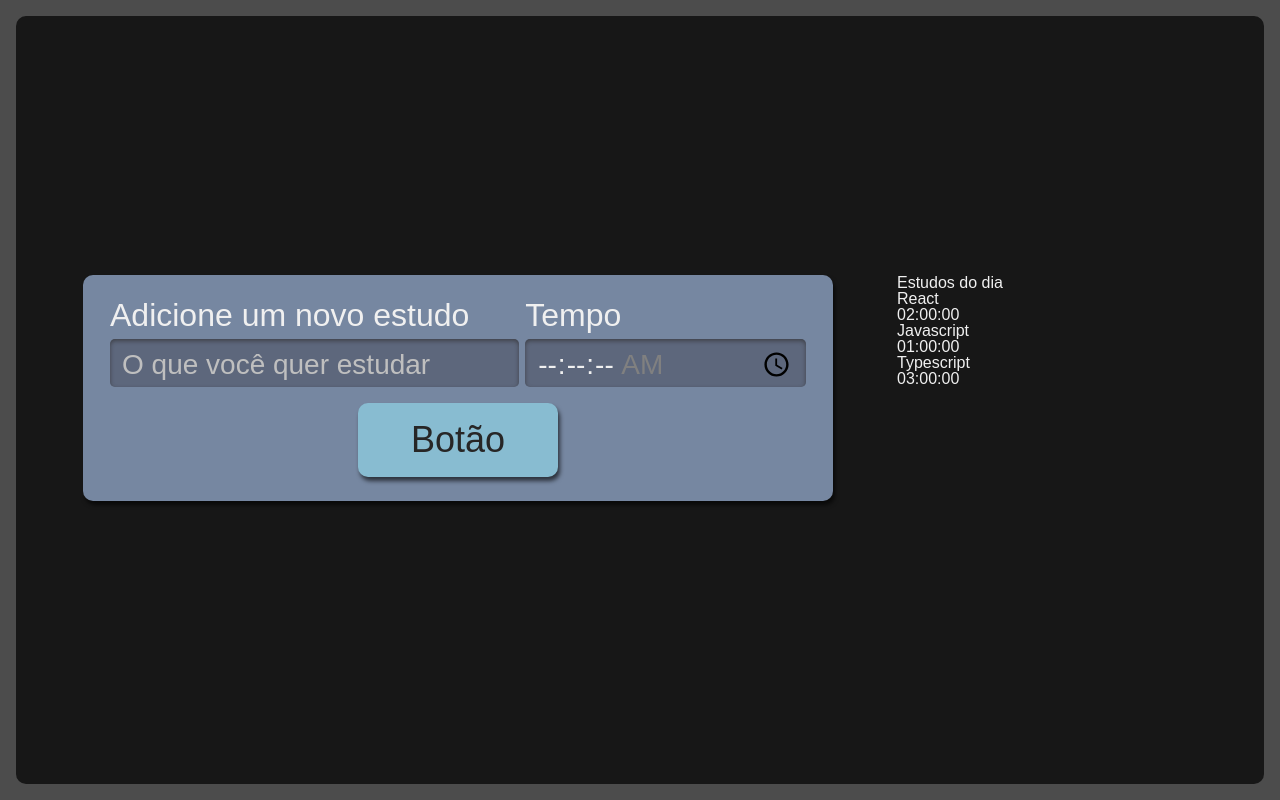
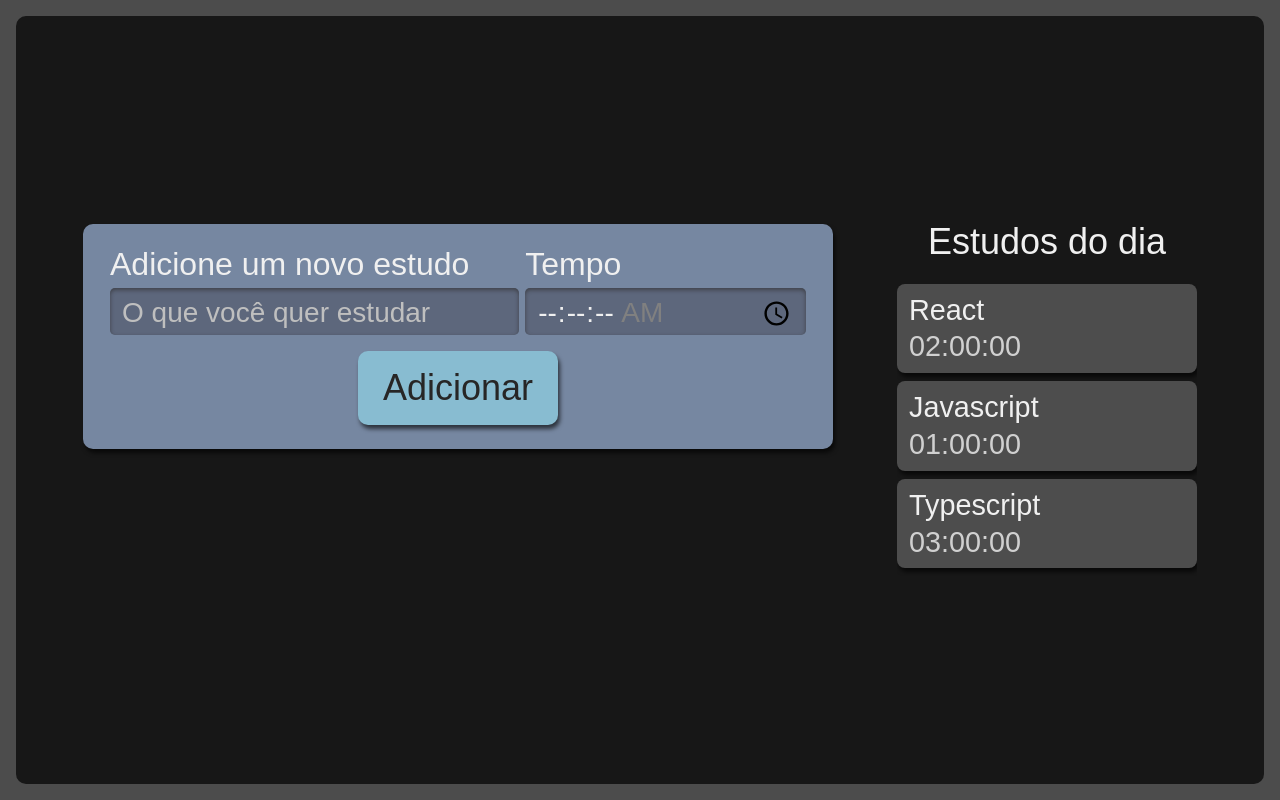
Before and after one commit to Soncosta-sys/alura-studies, a React (Create React App) app: page / in a window 1280 px wide. Built offline with nearby package versions, Linux system fonts and the light colour scheme.

Commit message:
Melhorado o código

```diff
--- a/package.json
+++ b/package.json
@@ -41,6 +41,7 @@
     ]
   },
   "devDependencies": {
-    "sass": "^1.49.9"
+    "sass": "^1.49.9",
+    "typescript-plugin-css-modules": "^3.4.0"
   }
 }
--- a/src/components/Botao/index.tsx
+++ b/src/components/Botao/index.tsx
@@ -1,11 +1,11 @@
 import React from "react";
-import './style.scss'
+import style from './Botao.module.scss'
 
 class Botao extends React.Component {
     render(){
         return(
-            <button className="botao">
-                Botão
+            <button className={style.botao}>
+                {this.props.children}
             </button>
         )
     }
--- a/src/components/Formulario/index.tsx
+++ b/src/components/Formulario/index.tsx
@@ -1,13 +1,13 @@
 import React from "react";
 import Botao from "../Botao";
-import './style.scss';
+import style from './Formulario.module.scss';
 
 
 class Formulario extends React.Component{
     render(){
         return(
-            <form className="novaTarefa">
-                <div className="inputContainer">
+            <form className={style.novaTarefa}>
+                <div className={style.inputContainer}>
                     <label htmlFor="tarefa">
                         Adicione um novo estudo
                     </label>
@@ -19,7 +19,7 @@ class Formulario extends React.Component{
                     required
                     />
                 </div>
-                <div className="inputContainer">
+                <div className={style.inputContainer}>
                     <label>
                         Tempo
                     </label>
@@ -33,7 +33,9 @@ class Formulario extends React.Component{
                     required
                     />
                 </div>
-                <Botao />
+                <Botao>
+                    Adicionar
+                </Botao>
             </form>
         )
     }
--- /dev/null
+++ b/src/components/Lista/Item/index.tsx
@@ -0,0 +1,10 @@
+import style from '../Lista.module.scss'
+export default function Item({tarefa, tempo}:{tarefa: string, tempo:string}){
+
+    return(
+        <li className={style.item}>
+        <h3>{tarefa}</h3>
+        <span>{tempo}</span>
+    </li>
+    )
+}
--- /dev/null
+++ b/src/components/Lista/Lista.module.scss
@@ -0,0 +1,75 @@
+.listaTarefas {
+    grid-area: tarefas;
+    height: 100%;
+
+    h2 {
+      font-size: 1.25rem;
+      margin-bottom: 12px;
+    }
+
+    ul {
+      max-height: 350px;
+      overflow-y: scroll;
+        scrollbar-width: thin;
+    }
+
+    @media screen and (min-width:1280px) {
+
+      h2{
+        text-align: center;
+        font-size: 2.25rem;
+        margin-bottom: 24px;
+      }
+
+      ul {
+        overflow: auto;
+        max-height: 500px;
+      }
+    }
+  }
+
+  .item {
+    background-color: #4D4D4D;
+    border-radius: 8px;
+    box-shadow: 2px 4px 4px #0000009F;
+    padding: 12px;
+    margin-bottom: 8px;
+    position: relative;
+    cursor: pointer;
+
+    h3 {
+      margin-bottom: 8px;
+      word-break: break-all;
+    }
+
+    span {
+      color: #D0D0D0;
+    }
+
+    @media screen and (min-width:1280px) {
+      font-size: 1.8rem;
+    }
+  }
+
+  .itemSelecionado {
+    background-color: #292929;
+    box-shadow: 2px 4px 4px #0000009F inset;
+  }
+
+  .itemCompletado {
+    background-color: #566F42;
+    cursor: auto;
+
+    .concluido {
+      display: block;
+      background-image: url('../../assets/img/check-mark.svg.jpeg');
+      background-repeat: no-repeat;
+      background-size: 38px 38px;
+      position: absolute;
+      top: 50%;
+      right: 12px;
+      transform: translateY(-50%);
+      width: 42px;
+      height: 43px;
+    }
+  }
--- a/src/components/Lista/index.tsx
+++ b/src/components/Lista/index.tsx
@@ -1,4 +1,6 @@
 import React from "react";
+import Item from "./Item";
+import style from './Lista.module.scss'
 
 function Lista(){
     const tarefas = [{
@@ -12,14 +14,14 @@ function Lista(){
         tempo: '03:00:00'
     }]
     return (
-        <aside>
+        <aside className={style.listaTarefas}>
             <h2> Estudos do dia </h2>
             <ul>
                 {tarefas.map((item, index) => (
-                    <li key={index}>
-                        <h3>{item.tarefa}</h3>
-                        <span>{item.tempo}</span>
-                    </li>
+                   <Item
+                   key={index}
+                        {...item }
+                   />
                 ))}
             </ul>
         </aside>
--- a/src/pages/App.tsx
+++ b/src/pages/App.tsx
@@ -1,12 +1,12 @@
 import React from 'react';
 import Formulario from '../components/Formulario';
 import Lista from '../components/Lista';
-import './style.scss';
+import style from './style.module.scss';
 
 
 function App() {
   return (
-    <div className="AppStyle">
+    <div className={style.AppStyle}>
      <Formulario />
      <Lista />
     </div>
--- a/tsconfig.json
+++ b/tsconfig.json
@@ -18,7 +18,8 @@
     "resolveJsonModule": true,
     "isolatedModules": true,
     "noEmit": true,
-    "jsx": "react-jsx"
+    "jsx": "react-jsx",
+    "plugins": [{ "name": "typescript-plugin-css-modules" }]
   },
   "include": [
     "src"
```
Also changed, not shown: src/assets/img/check-mark.svg.jpeg (added), src/components/Botao/Botao.module.scss (renamed from src/components/Botao/style.scss), src/components/Formulario/Formulario.module.scss (renamed from src/components/Formulario/style.scss), src/pages/style.module.scss (renamed from src/pages/style.scss), 1 other file (tests, documents, lock files or other folders).
